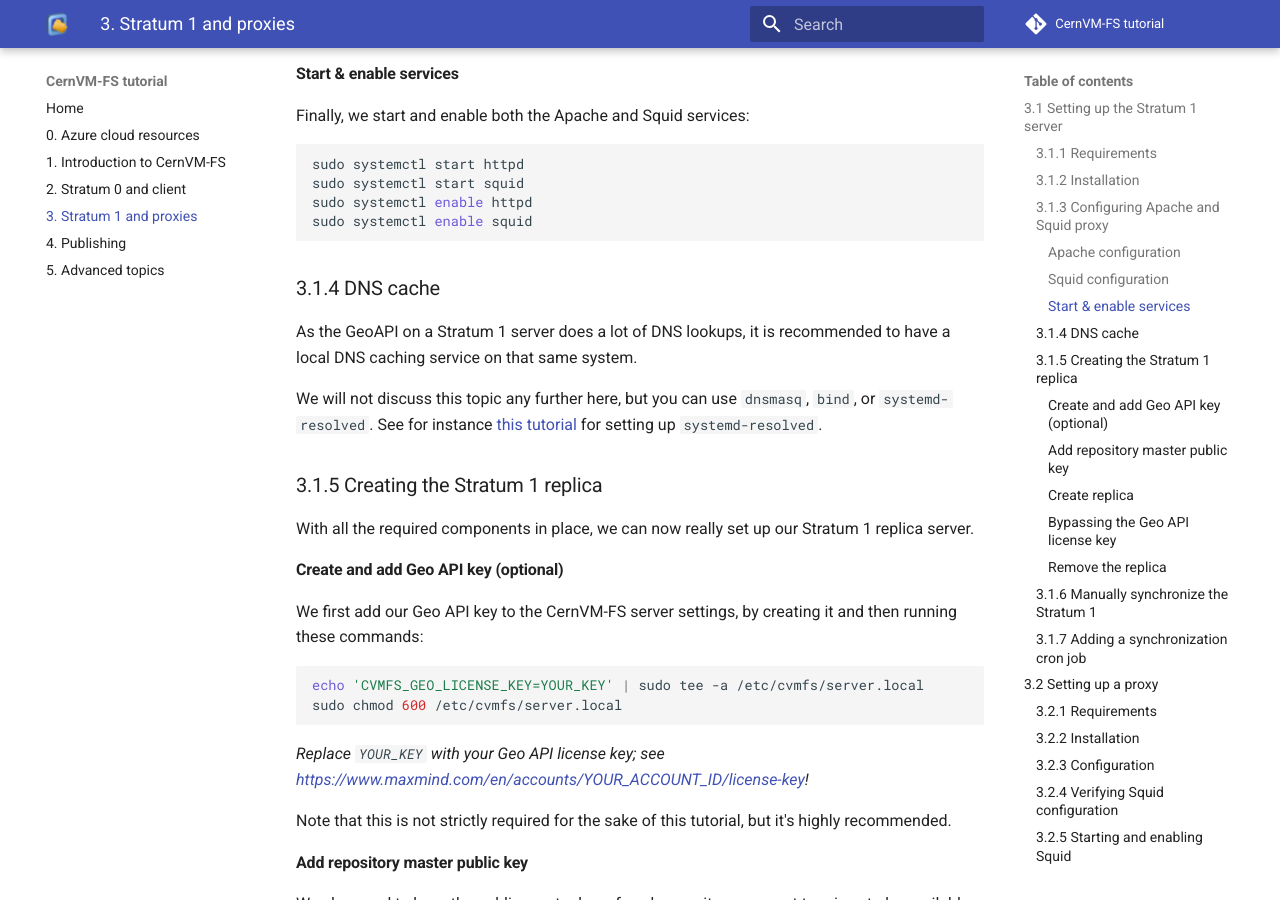
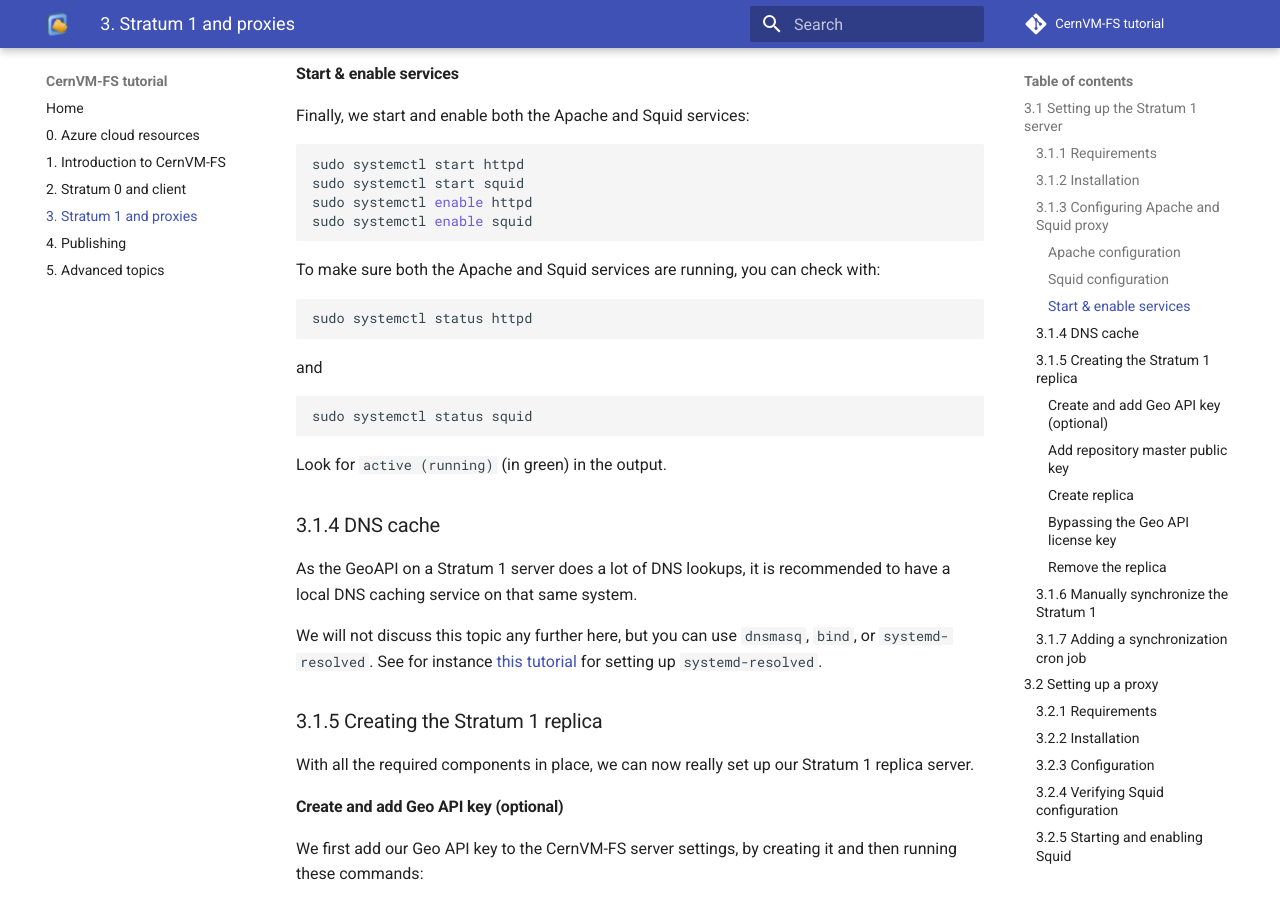
Before and after one commit to cvmfs-contrib/cvmfs-tutorial-2021, an MkDocs documentation site: the page built from docs/03_stratum1_proxies.md, in a window 1280 px wide and 900 px high, scrolled down 2901 px. Built offline with MkDocs 1.6.1 and Material for MkDocs 9.7.7, drawn with Linux system fonts in a browser that asks for light colours; comment, search, counter and statistics services are not loaded.

Commit message:
add info on how to check on httpd + squid service status

````diff
--- a/docs/03_stratum1_proxies.md
+++ b/docs/03_stratum1_proxies.md
@@ -121,6 +121,18 @@
 sudo systemctl enable httpd
 sudo systemctl enable squid
 ```
+
+To make sure both the Apache and Squid services are running, you can check with:
+
+```bash
+sudo systemctl status httpd
+```
+and
+```bash
+sudo systemctl status squid
+```
+
+Look for `active (running)` (in green) in the output.
 
 ### 3.1.4 DNS cache
 
````
